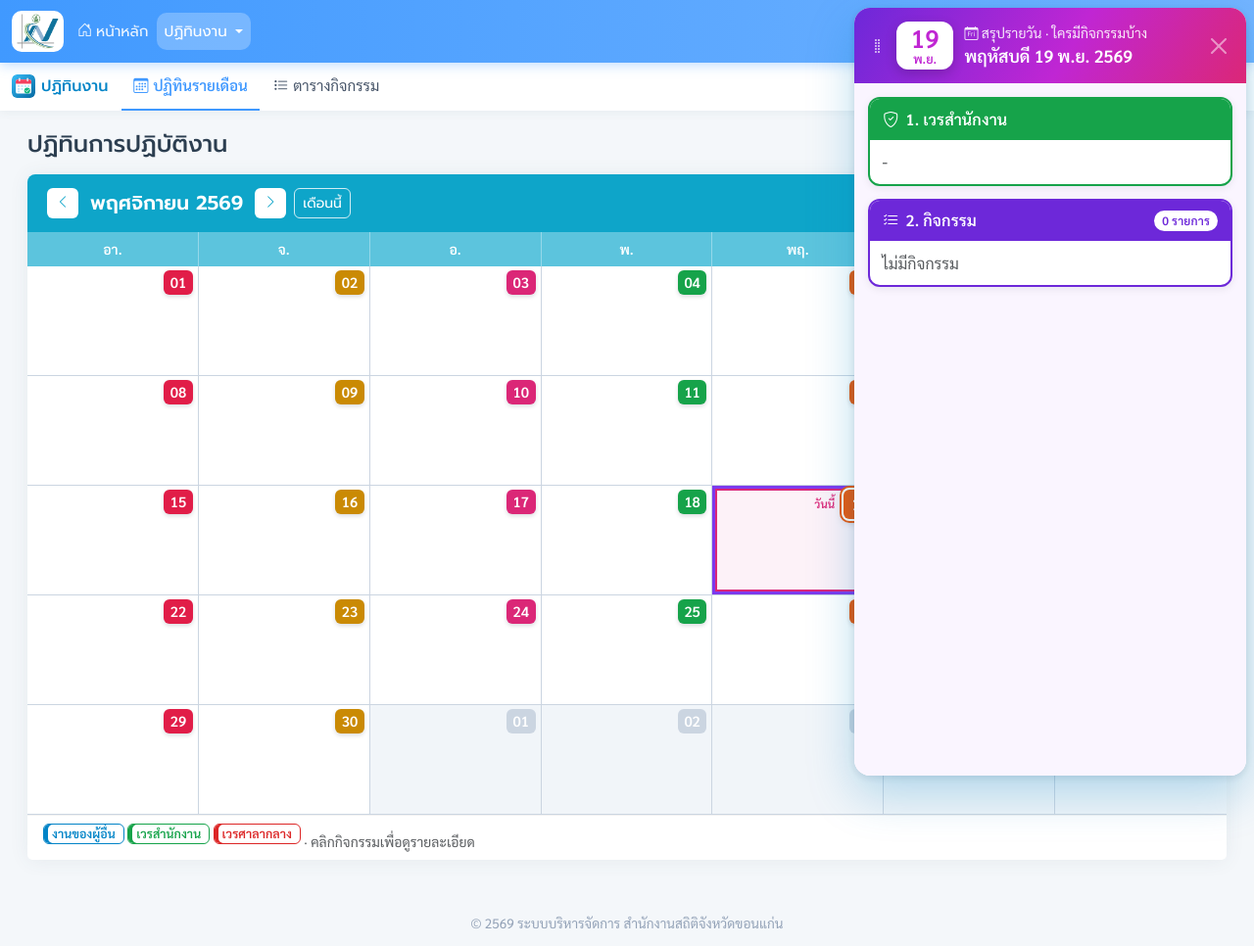
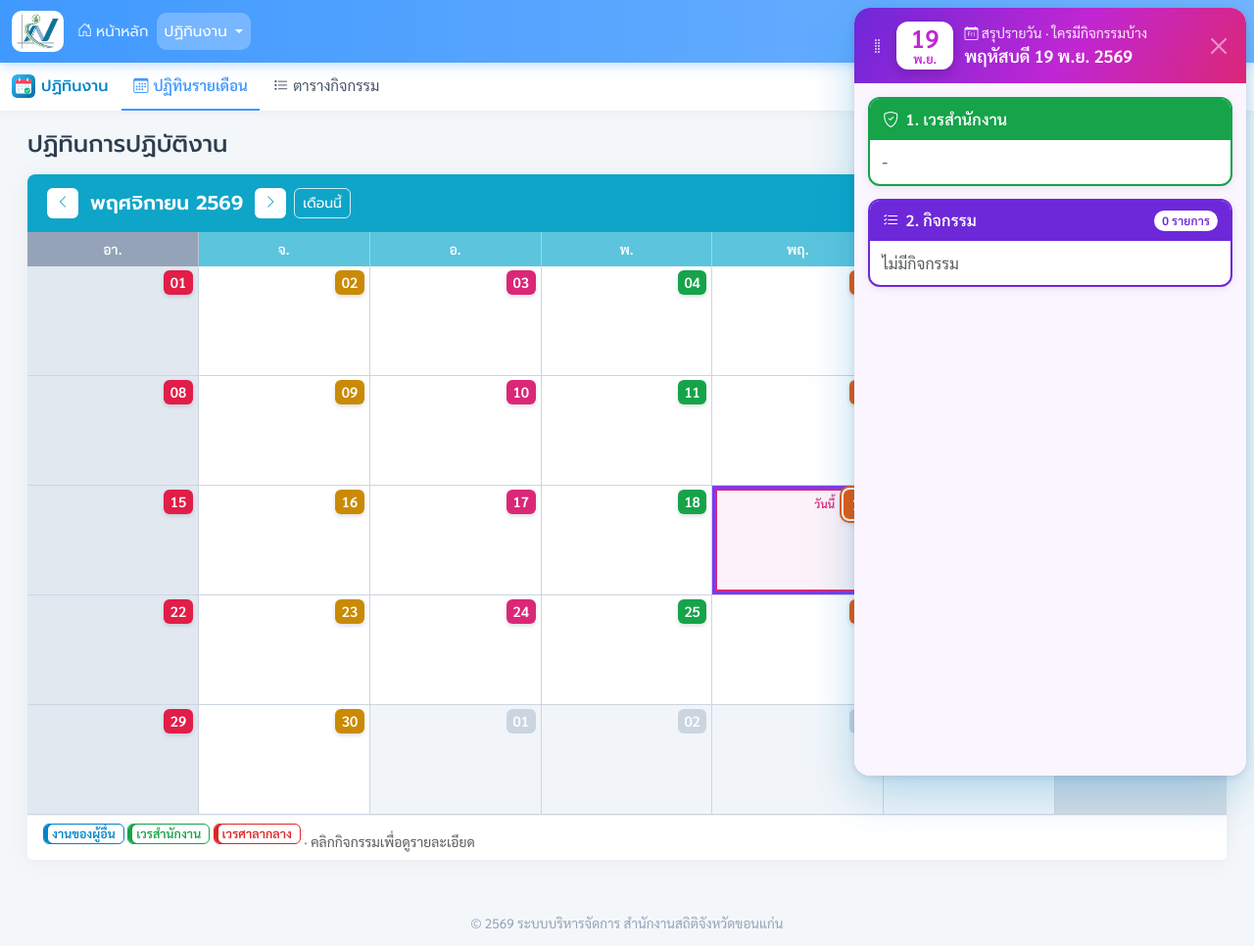
Before and after one commit to tazexpert/nsokhkaen, a PHP site: page /nsokhkaen/modules/calendar/index.php in a window 1280 px wide. Shown: the whole page at 98% size. Run offline with PHP 8.4, Linux system fonts and the light colour scheme; data comes from the database, SQL or seed files in the repository; data that the repository does not hold is empty; some libraries are stand-ins or nearby versions.

Commit message:
ปฏิทินรายเดือน: วันเสาร์-อาทิตย์ (วันหยุด) พื้นสีเทา ทั้งหัววันและช่องวันที่
Co-Authored-By: Claude Opus 5.5 <noreply@anthropic.com>
Claude-Session: https://claude.ai/code/session_01YMsi9eRvnx4KGxW4i1fmgS

```diff
--- a/modules/calendar/assets/css/calendar.css
+++ b/modules/calendar/assets/css/calendar.css
@@ -14,6 +14,10 @@
 .cal-cell { min-height: 112px; padding: 4px 5px 6px; border-right: 1px solid #cbd5e1; border-bottom: 1px solid #cbd5e1; min-width: 0; background: #fff; }
 .cal-cell:nth-child(7n) { border-right: 0; }
 .cal-cell.out { background: #f1f5f9; }
+/* เสาร์-อาทิตย์ (วันหยุด) = สีเทา — คอลัมน์แรก/สุดท้ายของปฏิทิน */
+.cal-wd:nth-child(1), .cal-wd:nth-child(7) { background: #94a3b8; }
+.cal-cell:nth-child(7n+1), .cal-cell:nth-child(7n) { background: #e2e8f0; }
+.cal-cell.out:nth-child(7n+1), .cal-cell.out:nth-child(7n) { background: #d5dce5; }
 /* เลขวันที่: บล็อกสีทึบ ตัวเลขขาวสองหลัก — สีประจำวัน (อา แดง · จ เหลือง · อ ชมพู · พ เขียว · พฤ ส้ม · ศ ฟ้า · ส ม่วง)
    (7 ช่องแรกของ grid เป็นหัววัน → ช่องที่ 8, 15, … = วันอาทิตย์) */
 .cal-n { display: inline-grid; place-items: center; min-width: 1.85rem; height: 1.6rem; padding: 0 .3rem; border-radius: 6px;
```
